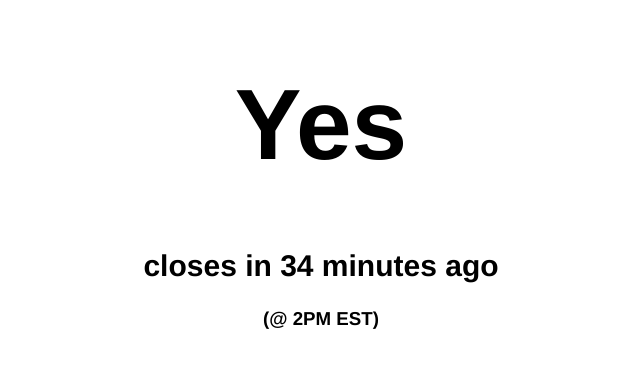
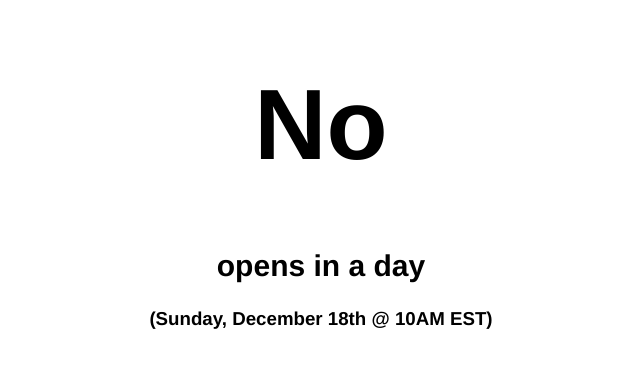
Before and after one commit to chap/isbhopen.com, a plain HTML site: page index.html in a window 1280 px wide. Shown: the top 368 px of the page, without its empty margins (319-959 px from the left). Drawn offline with nearby package versions, Linux system fonts and the light colour scheme.

Commit message:
fix checks for opening sundays

```diff
--- a/index.html
+++ b/index.html
@@ -77,24 +77,25 @@
     }
 
     function nextHour() {
-      d = new Date(year, month, date, hour)
+      d = new Date(year, month, date, hour);
       d = d.add(1).hours();
       year = d.getFullYear();
       month = d.getMonth();
       date = d.getDate();
       day = d.getDay();
       hour = d.getHours();
+      // console.log("AFTERAFTER: year=" + year + " date=" + date + " day=" + day + " hour=" + hour)
     }
 
     function openAt() {
-      // console.log("CHECKING: year=" + year + " day=" + day + " hour=" + hour)
+      console.log("CHECKING: year=" + year + " date=" + date + " day=" + day + " hour=" + hour)
       open = true;
       if (day == 6) {
         // closed saturdays
         open = false;
       } else if (day == 5) {
         // Friday  9:00AM - 1:00PM
-        if (!(hour >= 13 && hour < 15)){
+        if (!(hour >= 9 && hour < 13)){
           open = false;
         }
       } else if (day == 0) {
@@ -155,9 +156,9 @@
 
     function openNow() {
       t = true;
-      if (holidayOn(year, month, day)) {
+      if (holidayOn()) {
         t = false;
-      } else if(!(openAt(year, day, hour))) {
+      } else if(!(openAt())) {
         t = false;
       } else {
         t = true;
@@ -177,11 +178,8 @@
     function opensAt() {
       open = false;
       while(!(open)) {
+        // console.log("year=" + year + " month=" + month + " date=" + date + " day=" + day + " hour=" + hour)
         nextHour();
-        // times++;
-        // open = true;
-        // console.log("year=" + year + " month=" + month + " date=" + date + " day=" + day + " hour=" + hour)
-        // console.log("times=" + times)
         open = openNow();
       }
       return new Date(year, month, date, hour);
```
